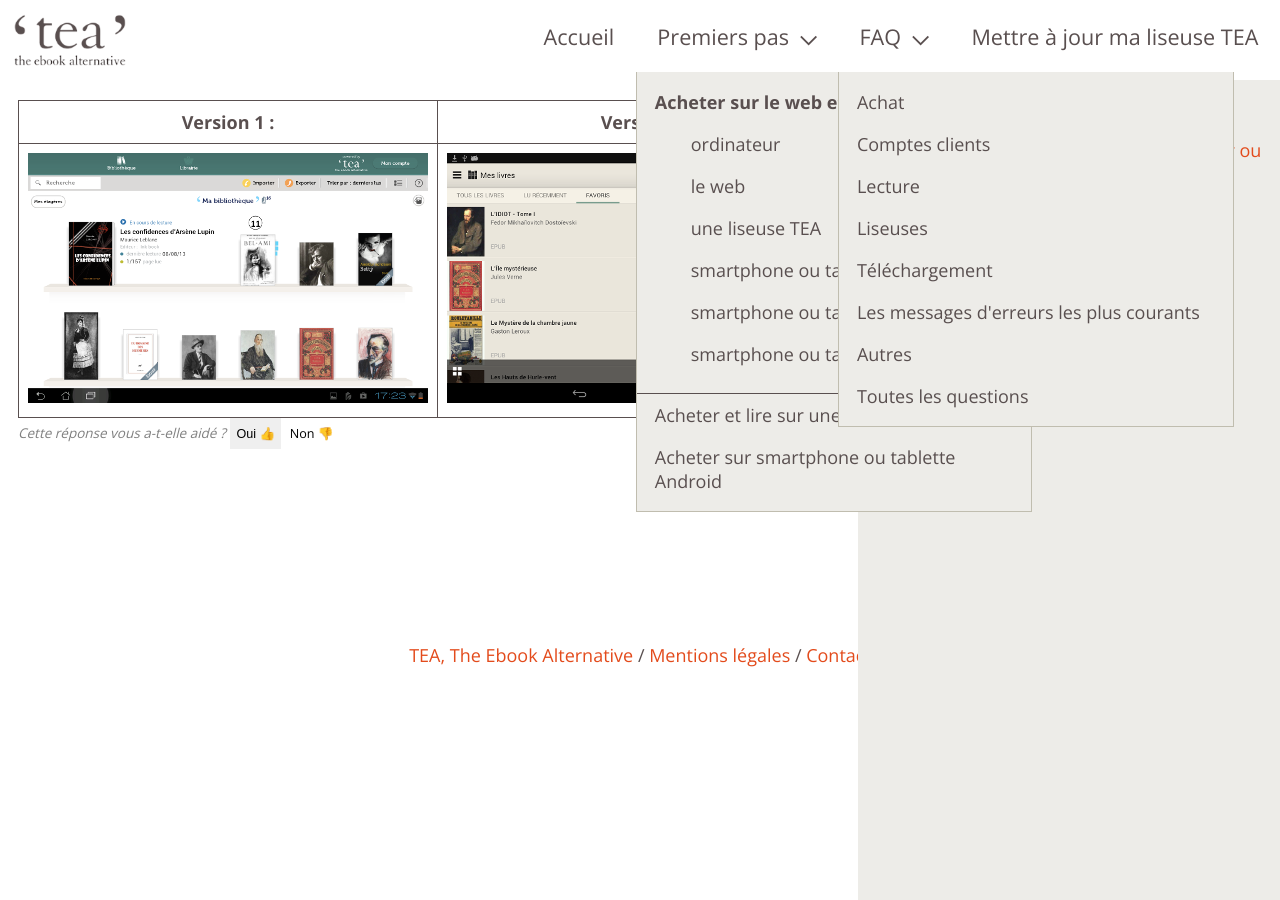
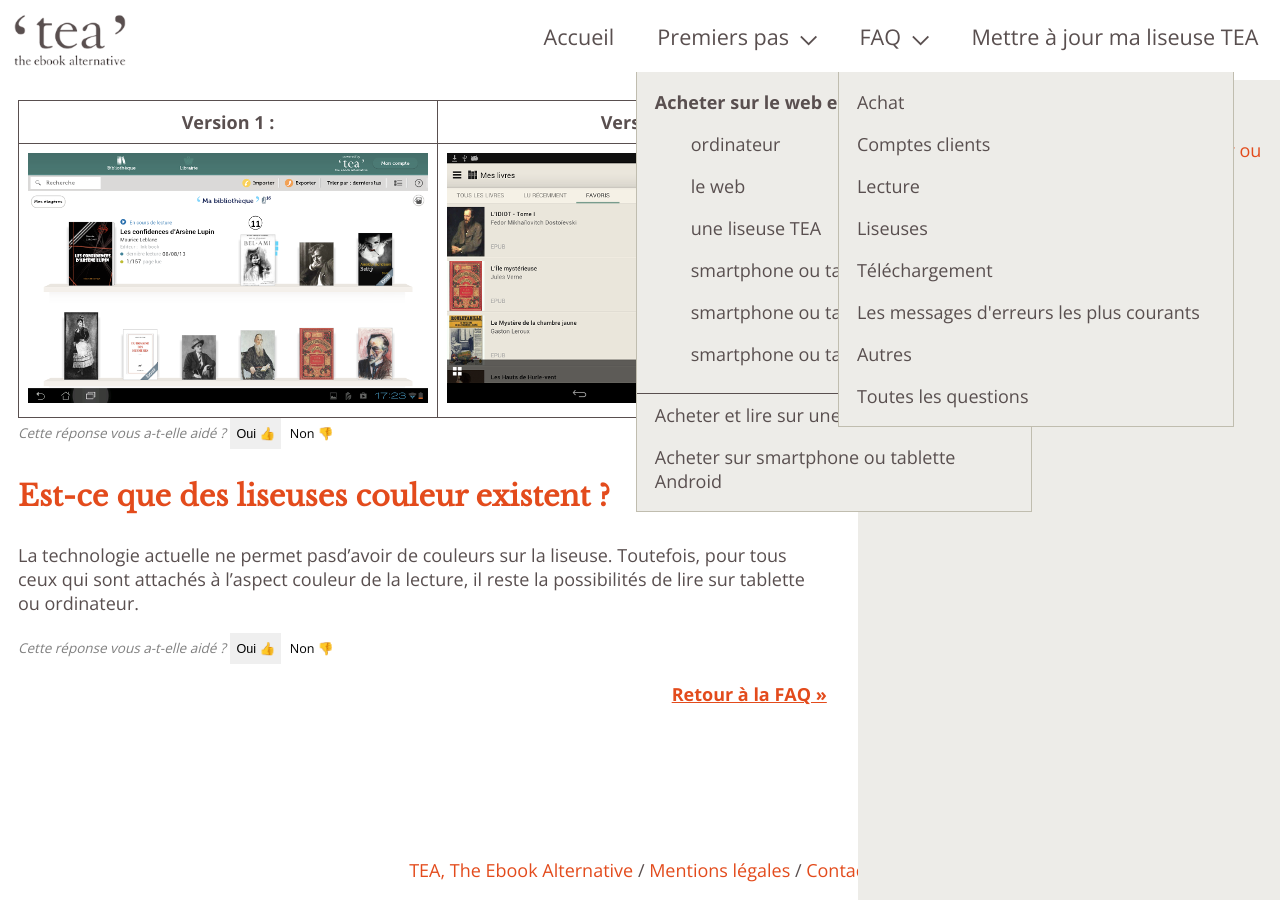
Before and after one commit to TEA-ebook/help-center, a Jekyll site: the page built from _pages/FAQ-autre.md, in a window 1280 px wide and 900 px high, scrolled down 688 px. Built offline with Jekyll 4.4.1, drawn with Linux system fonts in a browser that asks for light colours.

Commit message:
Nouvelle question 'liseuses couleur'.
Cette question revient dans les mots recherchés par les utilisateurs . Je pensais la placer dans la section 'Autres' de FAQ  mais si vous trouvez qu'il serait mieux de la positionner dans 'Liseuses'... Dans ce cas plutôt coté liseuses TEA ou tout à la fin dans la question qui Liseuses d'autres marques?

```diff
--- a/_pages/FAQ-autre.md
+++ b/_pages/FAQ-autre.md
@@ -29,3 +29,11 @@
 </table>
 
 {% include feedback-button.html question="Comment connaître la version de votre application Android ?" %}
+
+{% include anchor.html id="liseuses couleur" label="Est-ce que des liseuses couleur existent ?" %}
+
+### Est-ce que des liseuses couleur existent ?
+
+La technologie actuelle ne permet pasd'avoir de couleurs sur la liseuse. Toutefois, pour tous ceux qui sont attachés à l'aspect couleur de la lecture, il reste la possibilités de lire sur tablette ou ordinateur.
+
+{% include feedback-button.html question="Est-ce que des liseuses couleur existent ?" %}
```
